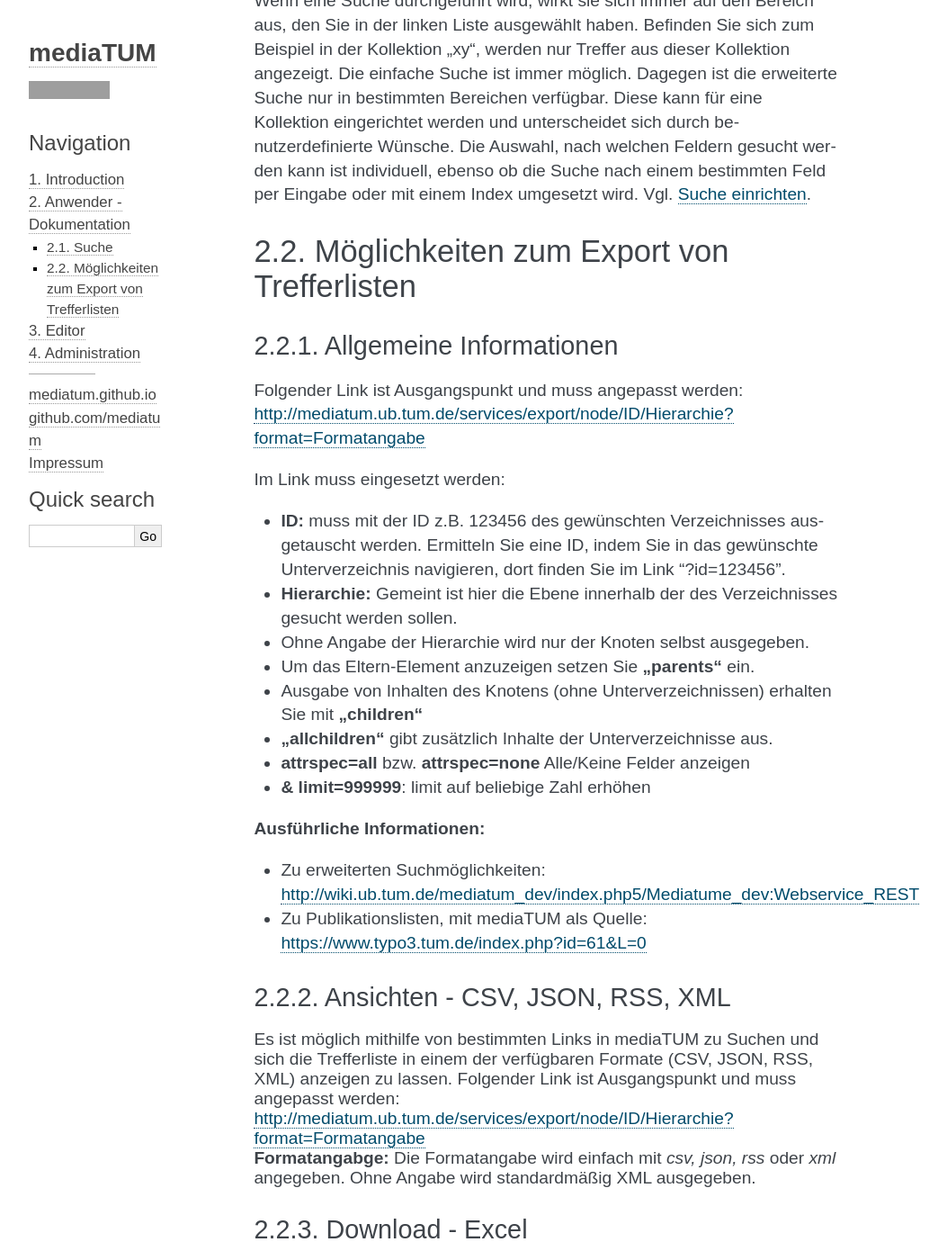
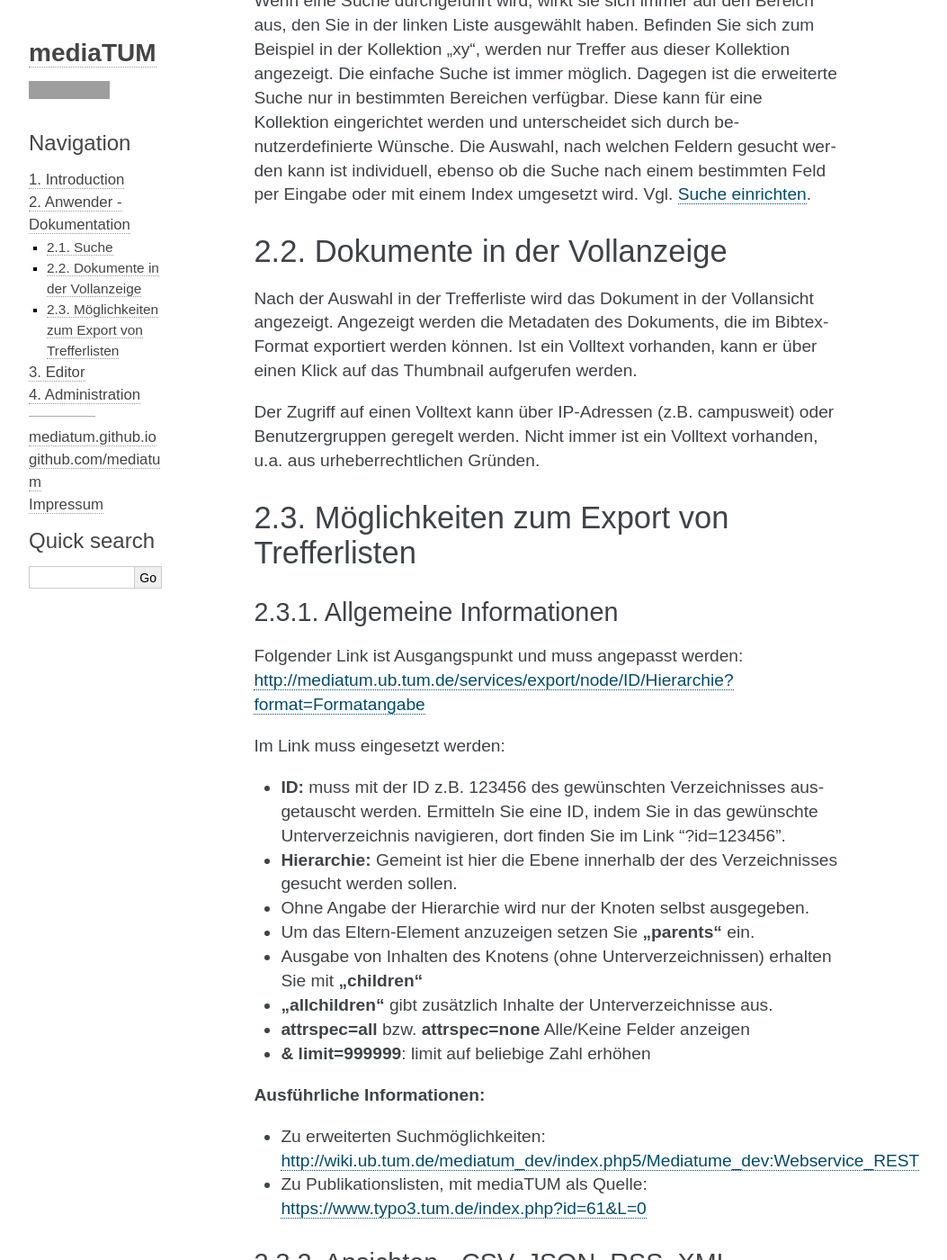
Before and after one commit to mediatum/mediatum-docs-en, a Sphinx documentation site: the page built from docs/source/user/index.rst, in a window 1280 px wide and 1400 px high, scrolled down 841 px. Shown: the whole window at 90% size, without its empty margins (148-1201 px from the left). Built offline with Sphinx 7.4.7, drawn with Linux system fonts in a browser that asks for light colours; some of the changed text lies outside the part shown; grey boxes are pictures that could not be loaded.

Commit message:
Add chapter 'Dokumente in der Vollanzeige'

```diff
--- a/docs/source/user/index.rst
+++ b/docs/source/user/index.rst
@@ -21,6 +21,18 @@
 benutzerdefinierte Wünsche. Die Auswahl, nach welchen Feldern gesucht
 werden kann ist individuell, ebenso ob die Suche nach einem bestimmten
 Feld per Eingabe oder mit einem Index umgesetzt wird. Vgl. :ref:`Suche Einrichten`.
+
+
+
+Dokumente in der Vollanzeige
+----------------------------
+
+Nach der Auswahl in der Trefferliste wird das Dokument in der Vollansicht angezeigt.
+Angezeigt werden die Metadaten des Dokuments, die im Bibtex-Format exportiert werden können.
+Ist ein Volltext vorhanden, kann er über einen Klick auf das Thumbnail aufgerufen werden.
+
+Der Zugriff auf einen Volltext kann über IP-Adressen (z.B. campusweit) oder Benutzergruppen geregelt werden.
+Nicht immer ist ein Volltext vorhanden, u.a. aus urheberrechtlichen Gründen.
 
 
 .. _Export von Trefferlisten:
```
